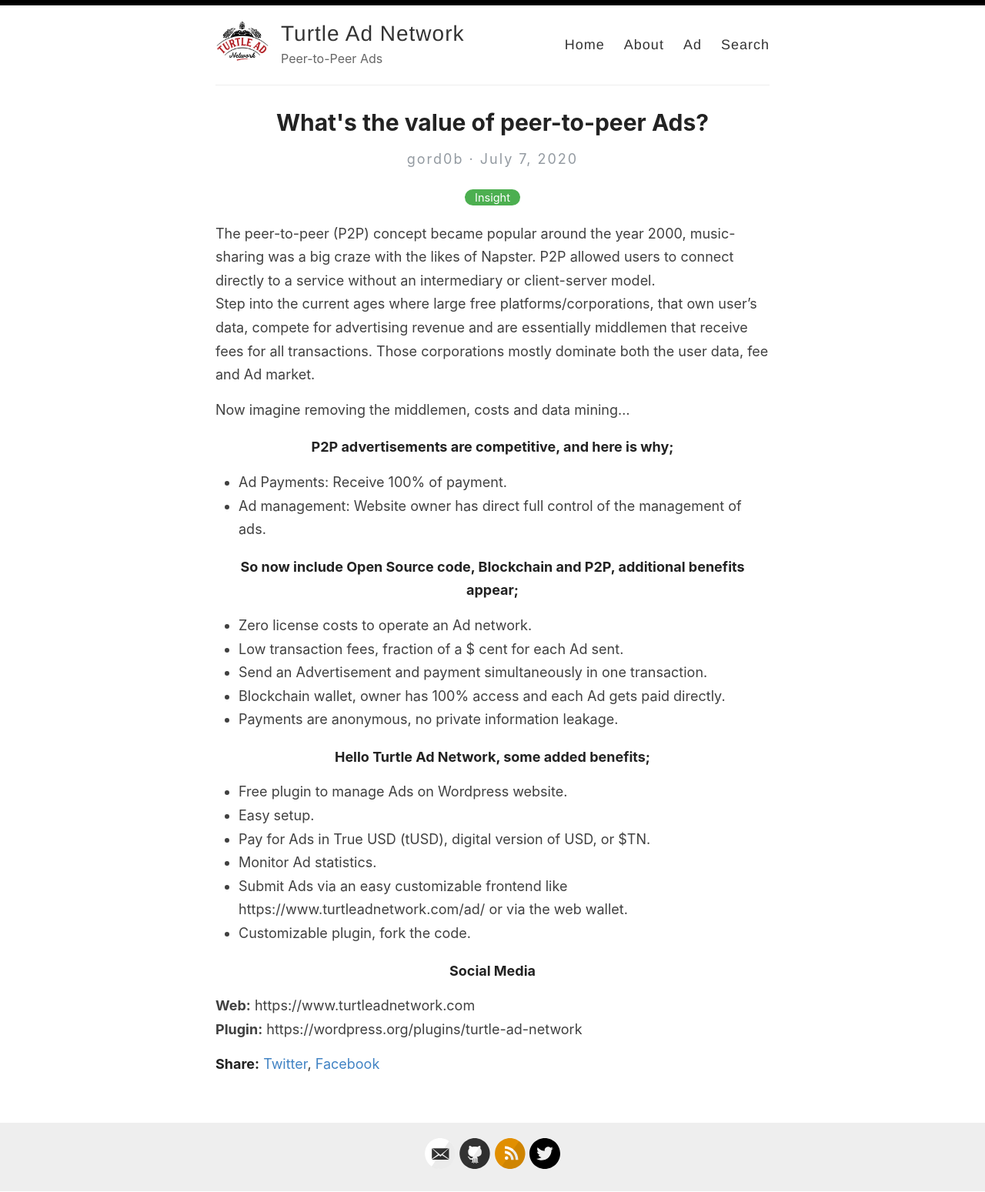
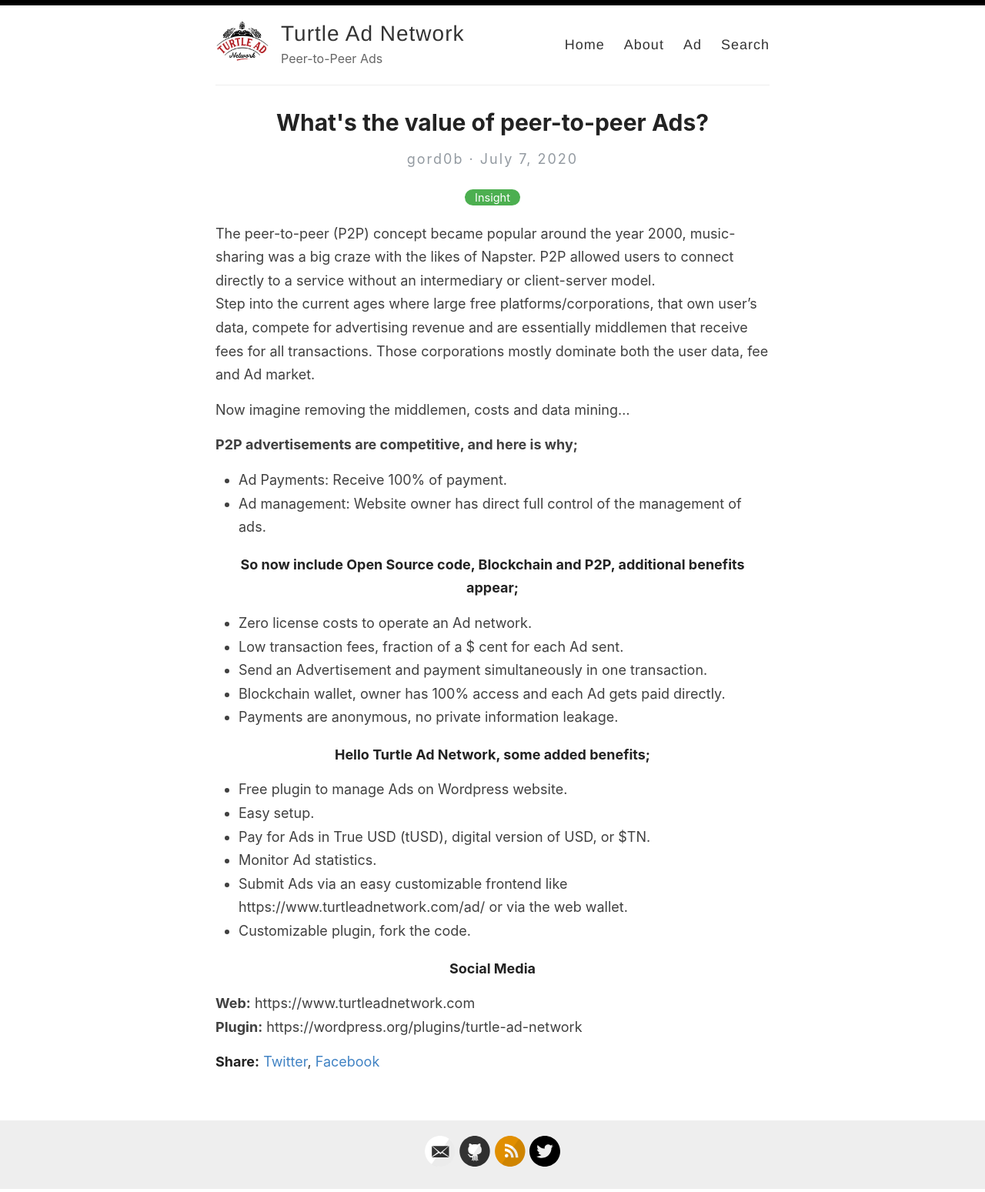
Before and after one commit to TurtleAdNetwork/TurtleAdNetwork.github.io, a Jekyll site: the page built from _posts/2020-07-07-whats-the-value-of-peertopeer-ads.md, in a window 1280 px wide. Shown: the whole page at 77% size. Built offline with Jekyll 4.4.1, drawn with Linux system fonts in a browser that asks for light colours.

```diff
--- a/_posts/2020-07-07-whats-the-value-of-peertopeer-ads.md
+++ b/_posts/2020-07-07-whats-the-value-of-peertopeer-ads.md
@@ -9,7 +9,7 @@ Step into the current ages where large free platforms/corporations, that own use
 
 Now imagine removing the middlemen, costs and data mining… <br>
 
-#### P2P advertisements are competitive, and here is why;
+**P2P advertisements are competitive, and here is why;**
 -	Ad Payments: Receive 100% of payment.
 -	Ad management: Website owner has direct full control of the management of ads.<br>
 
```
